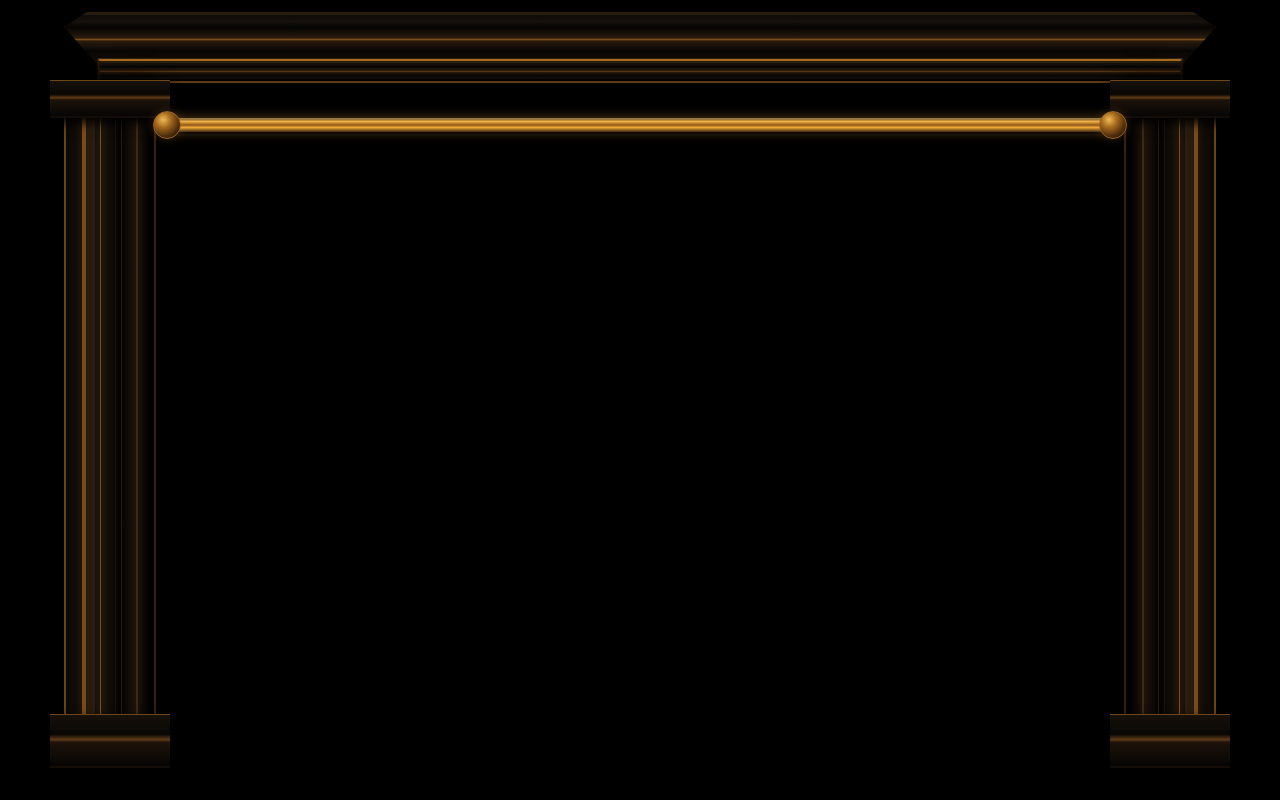
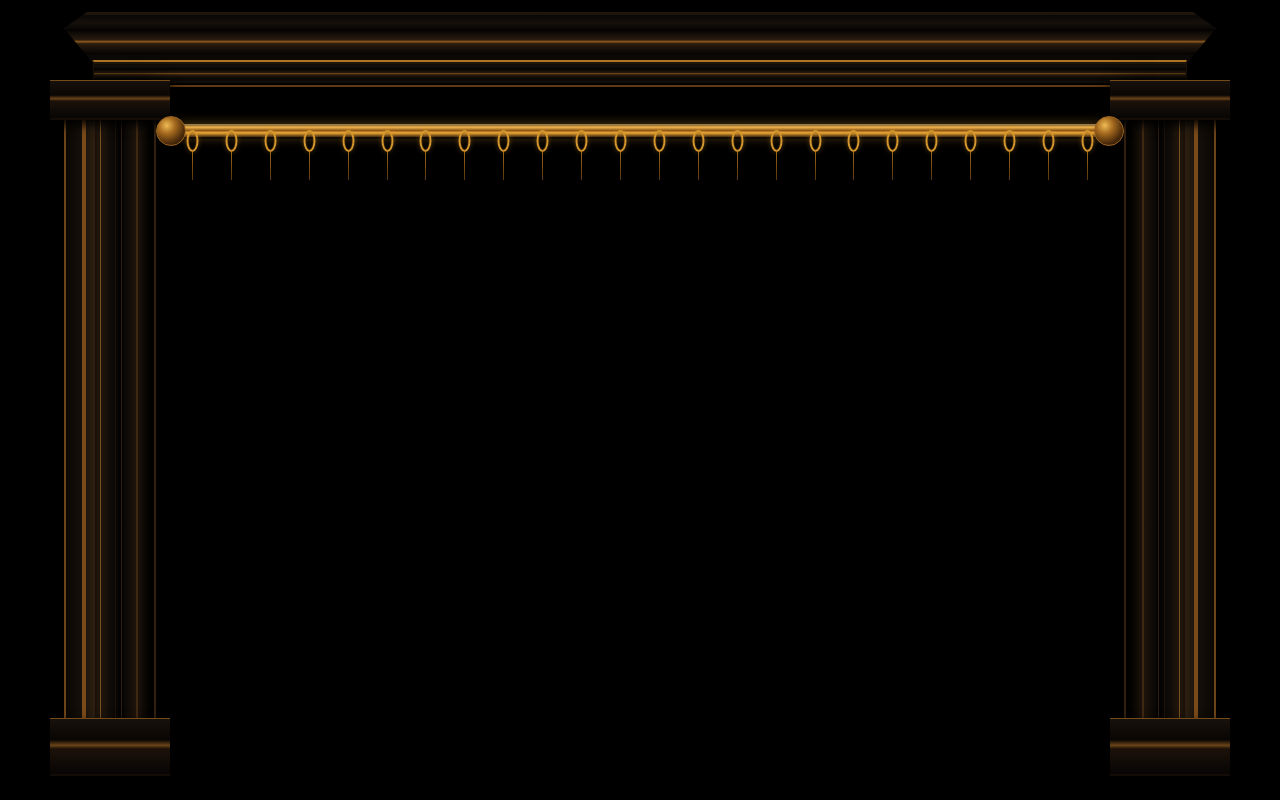
Before and after one commit to Jona909090/Padajuca-zavesa, a plain HTML site: page index.html in a window 1280 px wide. Drawn offline with Linux system fonts and the light colour scheme.

Commit message:
Refine doorway frame and add curtain rings

```diff
--- a/style.css
+++ b/style.css
@@ -1,212 +1,95 @@
 @import url("https://fonts.googleapis.com/css2?family=Cormorant+Garamond:ital,wght@1,500;1,600&display=swap");
 
 * { box-sizing: border-box; }
+html, body { margin:0; width:100%; height:100%; overflow:hidden; background:#000; }
+body { position:relative; display:flex; align-items:center; justify-content:center; }
 
-html, body {
-  margin: 0;
-  width: 100%;
-  height: 100%;
-  overflow: hidden;
-  background: #000;
+#container { position:relative; z-index:2; width:100vw; height:100vh; touch-action:none; background:#000; }
+canvas { width:100vw; height:100vh; display:block; cursor:grab; }
+canvas:active { cursor:grabbing; }
+
+.door-frame {
+  position:fixed;
+  z-index:5;
+  pointer-events:none;
+  left:50%; top:50%;
+  width:min(90vw,1180px);
+  height:97vh;
+  transform:translate(-50%,-50%);
 }
 
-body {
-  position: relative;
-  display: flex;
-  align-items: center;
-  justify-content: center;
+.crown {
+  position:absolute; left:50%; transform:translateX(-50%);
+  background:linear-gradient(180deg,#070605 0%,#15100b 18%,#050403 31%,#2a1c0f 48%,#8a571c 51%,#2a1b0e 55%,#090705 72%,#17110b 100%);
+  border:1px solid #24170d;
+  box-shadow:inset 0 2px 0 rgba(255,190,80,.08),inset 0 -2px 0 #000,0 10px 20px rgba(0,0,0,.95);
+}
+.crown-top { top:0; width:100%; height:58px; clip-path:polygon(2% 0,98% 0,100% 28%,97% 100%,3% 100%,0 28%); }
+.crown-mid { top:48px; width:95%; height:27px; border-top:2px solid #b17524; border-bottom:2px solid #5e3914; }
+
+.pillar {
+  position:absolute; top:70px; bottom:28px; width:92px;
+  background:linear-gradient(90deg,#050403 0%,#15100b 18%,#302112 34%,#120d09 49%,#050403 64%,#21160d 80%,#080604 100%);
+  border-left:2px solid #6d4418; border-right:2px solid #34200e;
+  box-shadow:inset 8px 0 12px rgba(255,176,61,.035),inset -8px 0 14px #000,0 0 20px rgba(0,0,0,.95);
+}
+.pillar::before,.pillar::after,.pillar span::before,.pillar span::after { content:""; position:absolute; top:18px; bottom:18px; }
+.pillar::before { left:16px; width:4px; background:#7a4a18; }
+.pillar::after { right:16px; width:2px; background:#3f2812; }
+.pillar span::before { left:28px; width:26px; border:1px solid #2e1d0f; box-shadow:inset 0 0 12px #000; }
+.pillar span::after { left:34px; width:14px; border-left:1px solid #77501f; border-right:1px solid #1d130b; }
+.pillar-left { left:0; }
+.pillar-right { right:0; transform:scaleX(-1); }
+
+.capital,.base {
+  position:absolute; width:120px;
+  background:linear-gradient(180deg,#17110b 0%,#090604 38%,#6a4318 48%,#1c120a 54%,#070504 100%);
+  border-top:1px solid #744a1b; border-bottom:2px solid #130c07;
+  box-shadow:0 5px 10px #000;
+}
+.capital { top:68px; height:40px; }
+.capital-left { left:-14px; }
+.capital-right { right:-14px; transform:scaleX(-1); }
+.base { bottom:12px; height:58px; }
+.base-left { left:-14px; }
+.base-right { right:-14px; transform:scaleX(-1); }
+
+.curtain-rod {
+  position:absolute; left:50%; top:112px; width:calc(100% - 220px); height:13px;
+  transform:translateX(-50%); border-radius:999px;
+  background:linear-gradient(180deg,#3d2309 0%,#f4b84d 24%,#8d5515 50%,#efaa37 68%,#3b240c 100%);
+  box-shadow:0 2px 0 #120b05,0 0 12px rgba(227,158,48,.38),inset 0 1px 2px rgba(255,238,175,.48);
+}
+.finial { position:absolute; top:50%; width:30px; height:30px; transform:translateY(-50%); border-radius:50%; background:radial-gradient(circle at 35% 30%,#f0ba54 0%,#a3681e 32%,#4b2b0b 67%,#160d05 100%); border:1px solid #9c651f; }
+.finial.left { left:-18px; }
+.finial.right { right:-18px; }
+
+.rings {
+  position:absolute; left:50%; top:118px; width:calc(100% - 245px); height:54px;
+  transform:translateX(-50%); display:flex; justify-content:space-between; align-items:flex-start;
+}
+.rings i {
+  position:relative; width:12px; height:22px; border:2px solid #d6972d; border-radius:50%;
+  box-shadow:0 0 5px rgba(227,158,48,.35), inset 0 0 2px #6e430f;
+}
+.rings i::after {
+  content:""; position:absolute; left:50%; top:18px; width:1px; height:30px; transform:translateX(-50%);
+  background:linear-gradient(#c7831f,#6e430f); opacity:.8;
 }
 
-#container {
-  position: relative;
-  z-index: 2;
-  width: 100vw;
-  height: 100vh;
-  display: flex;
-  align-items: center;
-  justify-content: center;
-  touch-action: none;
-  background: #000;
+@media (max-width:700px) {
+  .door-frame { width:98vw; height:98vh; }
+  .crown-top { height:42px; }
+  .crown-mid { top:36px; height:18px; }
+  .pillar { top:53px; width:52px; bottom:16px; }
+  .pillar::before { left:9px; } .pillar::after { right:9px; }
+  .pillar span::before { left:16px; width:17px; } .pillar span::after { left:21px; width:8px; }
+  .capital,.base { width:68px; }
+  .capital { top:52px; height:28px; } .base { height:38px; bottom:6px; }
+  .capital-left,.base-left { left:-8px; } .capital-right,.base-right { right:-8px; }
+  .curtain-rod { top:80px; width:calc(100% - 128px); height:10px; }
+  .finial { width:20px; height:20px; }
+  .rings { top:84px; width:calc(100% - 145px); height:40px; }
+  .rings i { width:8px; height:16px; border-width:1px; }
+  .rings i::after { top:14px; height:20px; }
 }
-
-canvas {
-  width: 100vw;
-  height: 100vh;
-  display: block;
-  cursor: grab;
-}
-
-canvas:active { cursor: grabbing; }
-
-.door-frame {
-  position: fixed;
-  z-index: 5;
-  pointer-events: none;
-  left: 50%;
-  top: 50%;
-  width: min(90vw, 1180px);
-  height: 97vh;
-  transform: translate(-50%, -50%);
-}
-
-/* Gornja masivna kruna */
-.crown {
-  position: absolute;
-  left: 50%;
-  transform: translateX(-50%);
-  background:
-    linear-gradient(180deg,
-      #0b0907 0%,
-      #17110b 16%,
-      #050403 28%,
-      #2a1c0e 48%,
-      #7b4b18 51%,
-      #2b1b0d 54%,
-      #090705 72%,
-      #16100a 100%);
-  border: 1px solid #2a1b0d;
-  box-shadow:
-    inset 0 2px 0 rgba(255,195,92,.10),
-    inset 0 -2px 0 #000,
-    0 9px 18px rgba(0,0,0,.95),
-    0 0 0 1px rgba(190,120,35,.24);
-}
-
-.crown-top {
-  top: 0;
-  width: 100%;
-  height: 54px;
-  clip-path: polygon(2% 0,98% 0,100% 28%,97% 100%,3% 100%,0 28%);
-}
-
-.crown-mid {
-  top: 47px;
-  width: 94%;
-  height: 24px;
-  border-top: 2px solid #a96b1f;
-  border-bottom: 2px solid #5d3914;
-}
-
-/* Stubovi */
-.pillar {
-  position: absolute;
-  top: 69px;
-  bottom: 35px;
-  width: 92px;
-  background:
-    linear-gradient(90deg,
-      #050403 0%,
-      #15100b 18%,
-      #302112 34%,
-      #120d09 49%,
-      #050403 64%,
-      #21160d 80%,
-      #080604 100%);
-  border-left: 2px solid #6c4318;
-  border-right: 2px solid #34200e;
-  box-shadow:
-    inset 8px 0 12px rgba(255,176,61,.035),
-    inset -8px 0 14px #000,
-    0 0 20px rgba(0,0,0,.95);
-}
-
-.pillar::before,
-.pillar::after,
-.pillar span::before,
-.pillar span::after {
-  content: "";
-  position: absolute;
-  top: 18px;
-  bottom: 18px;
-}
-
-.pillar::before { left: 16px; width: 4px; background: #7a4a18; box-shadow: 0 0 7px rgba(190,116,31,.18); }
-.pillar::after { right: 16px; width: 2px; background: #3f2812; }
-.pillar span::before { left: 28px; width: 26px; border: 1px solid #2e1d0f; box-shadow: inset 0 0 12px #000; }
-.pillar span::after { left: 34px; width: 14px; border-left: 1px solid #77501f; border-right: 1px solid #1d130b; }
-
-.pillar-left { left: 0; }
-.pillar-right { right: 0; transform: scaleX(-1); }
-
-/* Kapiteli i baze */
-.capital, .base {
-  position: absolute;
-  width: 120px;
-  height: 38px;
-  background: linear-gradient(180deg,#17110b 0%,#090604 38%,#5e3b16 48%,#1c120a 54%,#070504 100%);
-  border-top: 1px solid #6e461a;
-  border-bottom: 2px solid #130c07;
-  box-shadow: 0 5px 10px #000;
-}
-
-.capital { top: 68px; }
-.capital-left { left: -14px; }
-.capital-right { right: -14px; transform: scaleX(-1); }
-
-.base { bottom: 20px; height: 54px; }
-.base-left { left: -14px; }
-.base-right { right: -14px; transform: scaleX(-1); }
-
-/* Unutrašnji uvučeni otvor */
-.inner-trim {
-  position: absolute;
-  left: 78px;
-  right: 78px;
-  top: 76px;
-  bottom: 34px;
-  border: 5px solid #070504;
-  box-shadow:
-    0 0 0 2px #4d3014,
-    0 0 0 5px #090604,
-    0 0 0 7px rgba(151,92,27,.52),
-    inset 0 0 30px #000;
-}
-
-/* Mesingana šipka sa završecima */
-.curtain-rod {
-  position: absolute;
-  left: 50%;
-  top: 106px;
-  width: calc(100% - 210px);
-  height: 14px;
-  transform: translateX(-50%);
-  border-radius: 999px;
-  background: linear-gradient(180deg,#3d2309 0%,#f1b448 24%,#8f5716 50%,#efaa37 68%,#3b240c 100%);
-  box-shadow:
-    0 2px 0 #120b05,
-    0 0 12px rgba(227,158,48,.38),
-    inset 0 1px 2px rgba(255,238,175,.48);
-}
-
-.finial {
-  position: absolute;
-  top: 50%;
-  width: 28px;
-  height: 28px;
-  transform: translateY(-50%);
-  border-radius: 50%;
-  background: radial-gradient(circle at 35% 30%,#f0ba54 0%,#a3681e 32%,#4b2b0b 67%,#160d05 100%);
-  border: 1px solid #9c651f;
-  box-shadow: 0 0 10px rgba(218,145,35,.24);
-}
-.finial.left { left: -16px; }
-.finial.right { right: -16px; }
-
-@media (max-width: 700px) {
-  .door-frame { width: 98vw; height: 98vh; }
-  .crown-top { height: 42px; }
-  .crown-mid { top: 36px; height: 18px; }
-  .pillar { top: 53px; width: 52px; bottom: 20px; }
-  .pillar::before { left: 9px; }
-  .pillar::after { right: 9px; }
-  .pillar span::before { left: 16px; width: 17px; }
-  .pillar span::after { left: 21px; width: 8px; }
-  .capital, .base { width: 68px; }
-  .capital { top: 52px; height: 28px; }
-  .base { height: 38px; bottom: 8px; }
-  .capital-left, .base-left { left: -8px; }
-  .capital-right, .base-right { right: -8px; }
-  .inner-trim { left: 45px; right: 45px; top: 59px; bottom: 18px; border-width: 3px; }
-  .curtain-rod { top: 79px; width: calc(100% - 130px); height: 10px; }
-  .finial { width: 20px; height: 20px; }
-}
```
